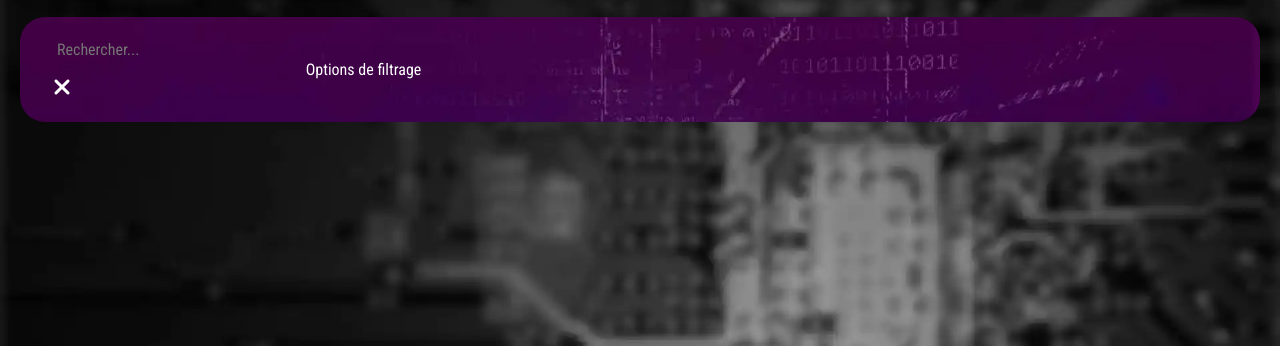
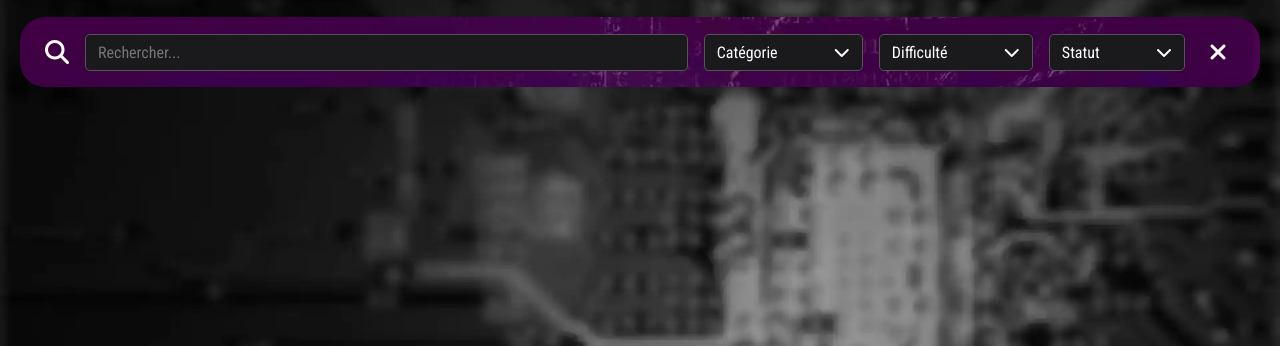
Before and after one commit to ogulatortue/Krhackademy, a PHP site: page /lessons in a window 1280 px wide, after a click that opens the changed part. Shown: the part 78-424 px from the top of the page. Run offline with PHP 8.4, Linux system fonts and the light colour scheme; the visitor is signed in with stand-in values (Sample User, id 1); data that the repository does not hold is empty.

Commit message:
fix duplication chevron

```diff
--- a/public/css/header-footer.css
+++ b/public/css/header-footer.css
@@ -140,7 +140,7 @@ header.header-active #search-toggle-btn {
     right: 165px;
 }
 
-/* MODIFICATION APPLIQUÉE ICI : Ajout de .leaderboard-panel */
+/* MODIFICATIONS APPLIQUÉES ICI pour les panneaux */
 .search-panel,
 .profile-panel,
 .nav-bar-mobile,
@@ -152,6 +152,7 @@ header.header-active #search-toggle-btn {
     background-image: url('../images/header_background_blured3.webp');
     background-size: cover;
     background-position: center;
+    background-repeat: no-repeat;
     border-radius: 25px;
     opacity: 0;
     transform: translateY(-120%);
@@ -163,14 +164,19 @@ header.header-active #search-toggle-btn {
     left: 20px;
     right: 20px;
     padding: 15px 25px;
+}
+
+/* NOUVELLE RÈGLE pour organiser le contenu de la barre de recherche */
+.search-header {
     display: flex;
-    flex-wrap: wrap;
     align-items: center;
     gap: 1rem;
+    width: 100%;
 }
 
 .profile-panel,
-.nav-bar-mobile {
+.nav-bar-mobile,
+.leaderboard-panel {
     right: 20px;
     left: auto;
     width: max-content;
@@ -182,7 +188,6 @@ header.header-active #search-toggle-btn {
     min-width: 220px;
 }
 
-/* MODIFICATION APPLIQUÉE ICI : Ajout de .leaderboard-panel */
 header.header-active ~ .search-panel,
 header.header-active ~ .profile-panel,
 header.header-active ~ .nav-bar-mobile,
@@ -198,12 +203,11 @@ header.header-active ~ .search-panel {
 
 header.header-active ~ .profile-panel,
 header.header-active ~ .nav-bar-mobile,
-header.header-active ~ .leaderboard-panel { /* Ajout de .leaderboard-panel ici pour le positionnement */
+header.header-active ~ .leaderboard-panel {
     right: 0;
     left: auto;
 }
 
-/* MODIFICATION APPLIQUÉE ICI : Ajout de .leaderboard-panel.open */
 .search-panel.open,
 .profile-panel.open,
 .nav-bar-mobile.open,
@@ -219,13 +223,14 @@ header.header-active ~ .leaderboard-panel { /* Ajout de .leaderboard-panel ici p
     align-self: center;
 }
 
+/* MODIFICATIONS APPLIQUÉES ICI pour la barre de recherche et les filtres */
 .input-wrapper {
     position: relative;
     display: flex;
     align-items: center;
     background-color: var(--card-bg);
     border-radius: 5px;
-    flex: 1 1 200px;
+    flex-grow: 0.7;
     border: 1px solid #555;
     transition: border-color 0.3s;
 }
@@ -267,8 +272,9 @@ header.header-active ~ .leaderboard-panel { /* Ajout de .leaderboard-panel ici p
 
 .custom-select-wrapper {
     position: relative;
-    flex: 1 1 200px;
     user-select: none;
+    flex-shrink: 0;
+    flex-grow: 0.1;
 }
 
 .custom-select {
@@ -293,18 +299,6 @@ header.header-active ~ .leaderboard-panel { /* Ajout de .leaderboard-panel ici p
     font-size: 1rem;
 }
 
-.custom-arrow {
-    width: 10px;
-    height: 10px;
-    border-left: 2px solid white;
-    border-bottom: 2px solid white;
-    transform: rotate(-45deg);
-    transition: transform 0.3s ease;
-}
-
-.custom-select.open .custom-arrow {
-    transform: rotate(135deg);
-}
 
 .custom-options {
     position: absolute;
@@ -457,7 +451,6 @@ header.header-active ~ .leaderboard-panel { /* Ajout de .leaderboard-panel ici p
 }
 
 .leaderboard-panel {
-    /* Ajout du style pour le panneau de classement */
     position: fixed;
     top: 95px;
     right: 20px;
--- a/templates/partials/header.php
+++ b/templates/partials/header.php
@@ -51,11 +51,52 @@
 
 <section class="search-panel" id="filter-controls" aria-hidden="true">
     <div class="search-header">
-        <input type="text" id="search-input" placeholder="Rechercher...">
+        <i class="fas fa-search panel-icon" aria-hidden="true"></i>
+
+        <div class="input-wrapper">
+            <input type="search" id="search-input" placeholder="Rechercher...">
+            <button id="clear-search-btn" class="fas fa-times" aria-label="Effacer la recherche"></button>
+        </div>
+
+        <div class="custom-select-wrapper">
+            <div class="custom-select" data-select-id="category-filter">
+                <span class="custom-select-trigger">Catégorie</span>
+                <i class="fas fa-chevron-down"></i>
+
+            </div>
+            <div class="custom-options">
+                <div class="custom-option" data-value="all">Toutes</div>
+            </div>
+            <input type="hidden" id="category-filter" name="category-filter" value="all">
+        </div>
+
+        <div class="custom-select-wrapper">
+            <div class="custom-select" data-select-id="difficulty-filter">
+                <span class="custom-select-trigger">Difficulté</span>
+                <i class="fas fa-chevron-down"></i>
+
+            </div>
+            <div class="custom-options">
+                <div class="custom-option" data-value="all">Toutes</div>
+            </div>
+            <input type="hidden" id="difficulty-filter" name="difficulty-filter" value="all">
+        </div>
+
+        <div class="custom-select-wrapper">
+            <div class="custom-select" data-select-id="completion-filter">
+                <span class="custom-select-trigger">Statut</span>
+                <i class="fas fa-chevron-down"></i>
+
+            </div>
+            <div class="custom-options">
+                <div class="custom-option" data-value="all">Tout</div>
+                <div class="custom-option" data-value="completed">Complété</div>
+                <div class="custom-option" data-value="not-completed">Non-complété</div>
+            </div>
+            <input type="hidden" id="completion-filter" name="completion-filter" value="all">
+        </div>
+
         <button id="close-filter-btn" class="fas fa-times" aria-label="Fermer la barre de recherche"></button>
-    </div>
-    <div class="filter-options">
-        <p>Options de filtrage</p>
     </div>
 </section>
 
@@ -79,3 +120,7 @@
         <li><a href="/scenarios">SCÉNARIOS</a></li>
     </ul>
 </nav>
+
+<div class="no-results" id="no-results-message" style="display:none;">
+    <p>Aucun résultat trouvé pour cette recherche.</p>
+</div>
```
